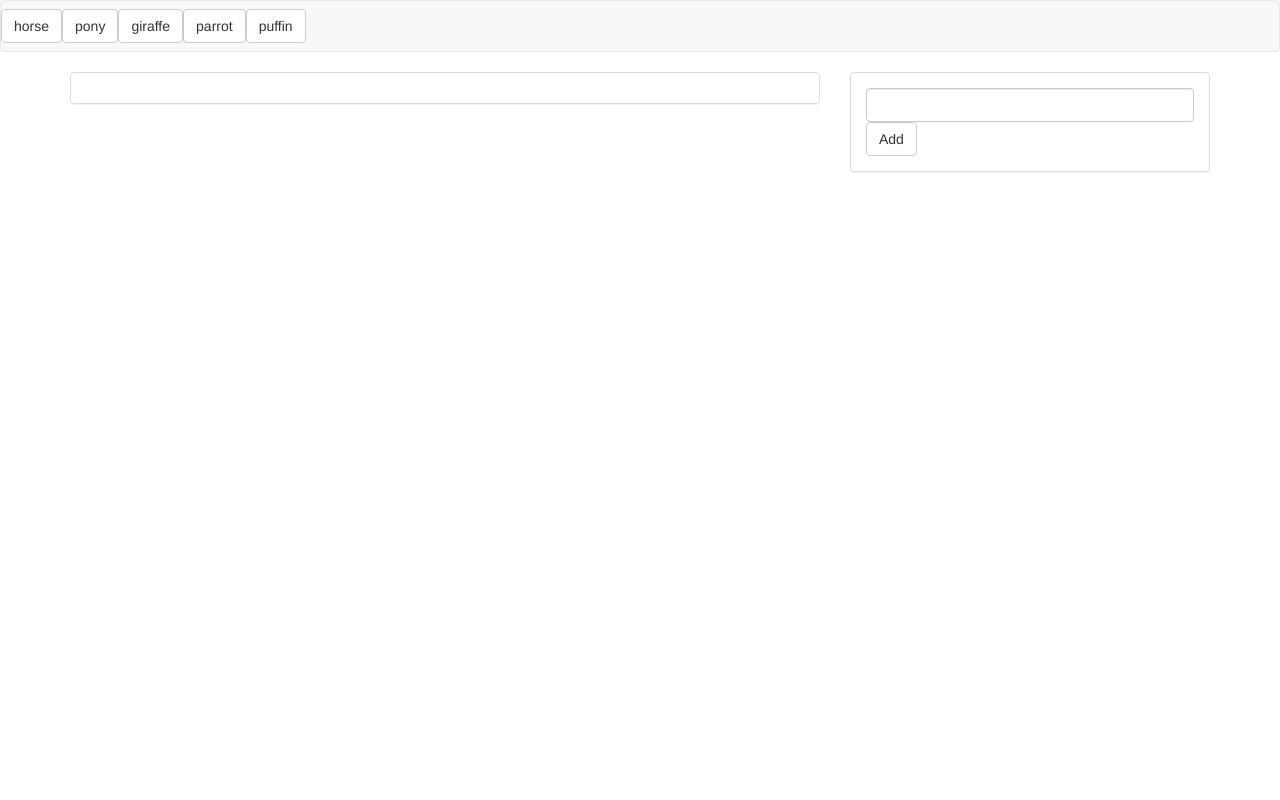
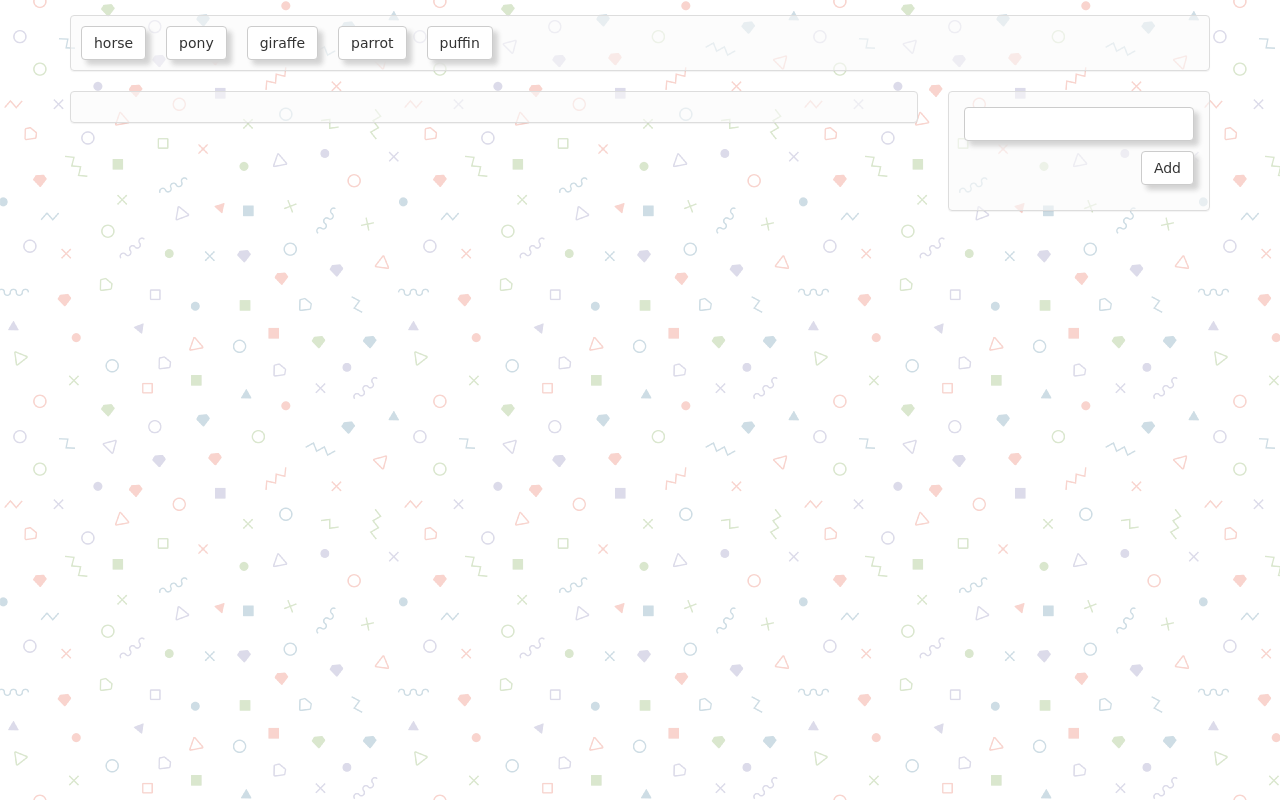
Before and after one commit to mindonshuffle/giftastic, a plain HTML site: page index.html in a window 1280 px wide. Drawn offline with nearby package versions, Linux system fonts and the light colour scheme; a web font is replaced by a local one.

Commit message:
completed main design, added styling

```diff
--- a/assets/css/style.css
+++ b/assets/css/style.css
@@ -1,3 +1,54 @@
 .gif-div {
-	/*make inline*/
+	display: inline-block;
+	text-align: center;
+
+	padding: 15px;
+	margin: 10px;
+
+	border: 1px solid lightgrey;
+
+	background-color: white;
+
+	box-shadow: 5px 5px 5px lightgrey;
+
 }
+
+.panel {
+	background-color: rgba( 250, 250, 250, .6);
+}
+
+#main-panel {
+	text-align: center;
+}
+
+#button-bar {
+	margin-top: 15px;
+}
+
+#sidebar-panel {
+	text-align: right;
+}
+
+#add-button {
+	margin: 10px;
+	margin-right: 0px;
+}
+
+.gif-button {
+	margin: 10px;
+}
+
+body{
+	font-family: 'Short Stack', cursive;
+	font-weight: bold;
+	background-image: url(../images/background.png);
+}
+
+button {
+
+	box-shadow: 5px 5px 5px lightgrey;
+}
+
+#add-box {
+	box-shadow: 5px 5px 5px lightgrey;
+}
--- a/assets/javascript/script.js
+++ b/assets/javascript/script.js
@@ -60,6 +60,10 @@ $(document).on("click", ".gif-button", function(){
 
 			//add rating below image
 
+			var currentRating = $('<h3>')
+			currentRating.text('Rating: ' +response.data[i].rating.toUpperCase());
+			currentImageDiv.append(currentRating);
+
 			// append to document
 
 			$('#main-panel').prepend(currentImageDiv);
@@ -105,6 +109,28 @@ $(document).on('click', '#add-button', function(){
 });
 
 
+$(document).on('click', '.gif-div', function(){
+	//if state "still"
+	if ($(this).attr('data-state') === 'still'){
+
+		//change to animate
+		$(this).attr('data-state', 'animated');
+
+		//replace img with animate image
+		$(this).children().attr('src', $(this).attr('data-animated'))
+	}
+	//if state animate
+	else if ($(this).attr('data-state') === 'animated'){
+
+		//change to still
+		$(this).attr('data-state', 'still');
+
+		//replace img with still image
+		$(this).children().attr('src', $(this).attr('data-still'))
+	}
+});
+
+
 /* --- --- Notes to self ---
 
 * Check giphy key
--- a/index.html
+++ b/index.html
@@ -13,6 +13,8 @@
 
 	<meta name="viewport" content="width=device-width, initial-scale=1">
 
+	<link href="https://fonts.googleapis.com/css?family=Short+Stack" rel="stylesheet">
+
 	<script src="https://code.jquery.com/jquery.js"></script>
 
 </head>
@@ -21,17 +23,27 @@
 
 <body>
 
-	<nav id="button-bar" class="navbar navbar-default">
-	<!-- 	<button class="btn btn-default navbar-btn">Test</button> -->
-	</nav>
+	<div class="container">
 
-	<div class="container">
+		<!-- Begin "Button Bar" Layout -->
+
+		<div class="row">
+
+			<div class = "col-md-12">
+
+				<div id = "button-bar" class = "panel panel-default">
+
+				</div>
+
+			</div>
+
+		</div>
 
 		<div class="row">
 
 			<!-- Begin "Main Panel" Layout -->
 
-			<div class="col-md-8">
+			<div class="col-md-9">
 				<div class="panel panel-default">
 
 					<div id="main-panel" class="panel-body">
@@ -42,7 +54,7 @@
 
 		<!-- Begin "Main Panel" Layout -->
 
-			<div class="col-md-4">
+			<div class="col-md-3">
 				<div class="panel panel-default">
 
 					<div id="sidebar-panel" class="panel-body">
```
Also changed, not shown: assets/images/background.png (added).
